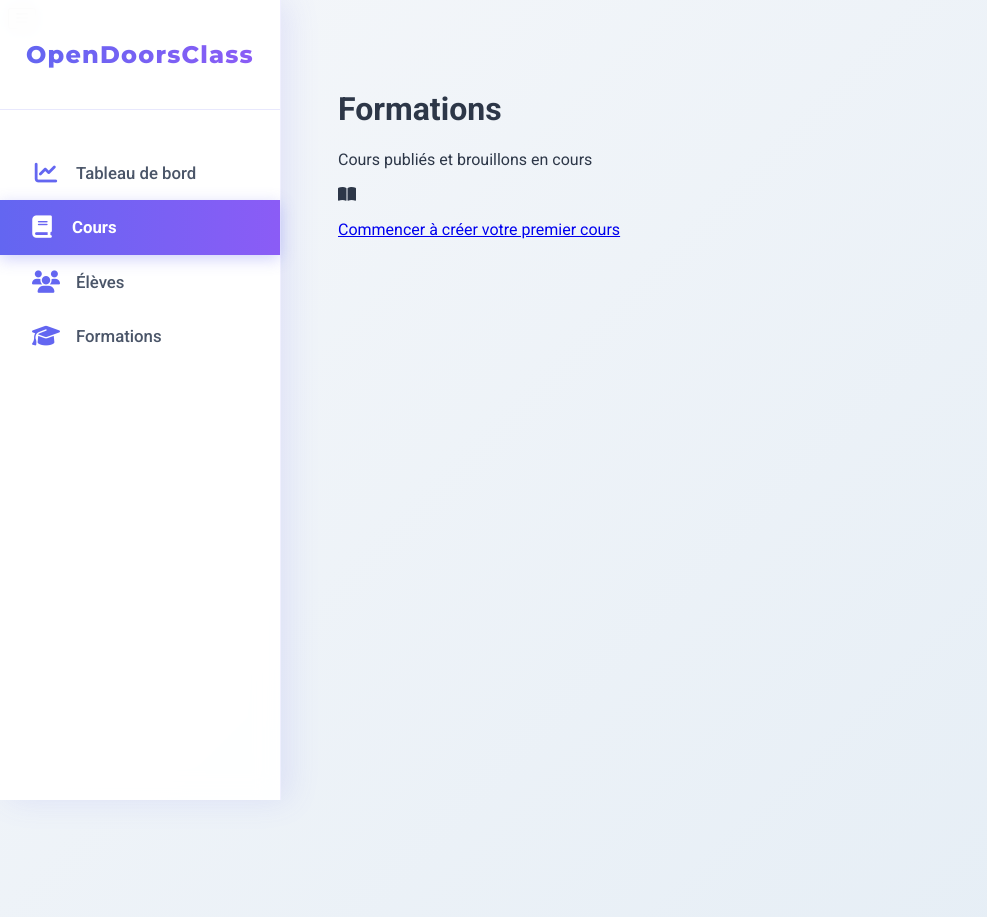
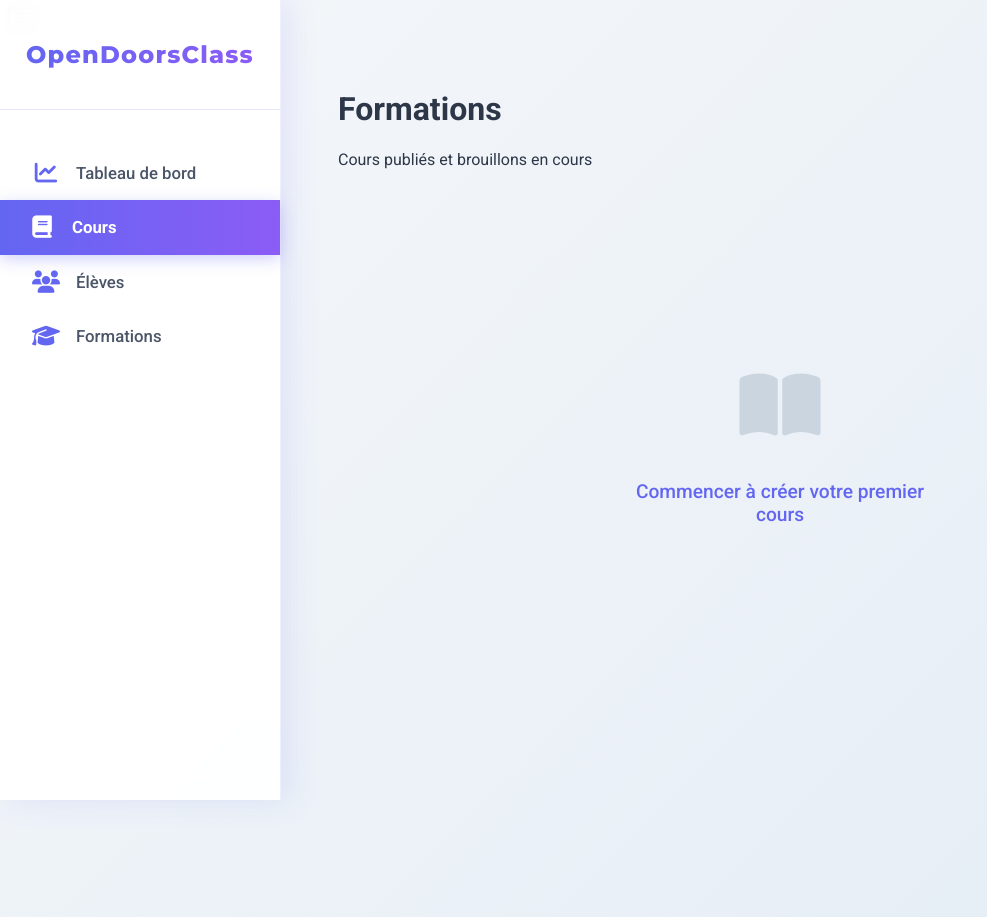
Before and after one commit to NathanLeFuturMillionaire/mrnathanenglish, a PHP site: page /mrnathan-english/app/views/admins/courses/listCourses.php in a window 1280 px wide. Shown: the whole page, without its empty margins (0-987 px from the left). Run offline with PHP 8.4, Linux system fonts and the light colour scheme.

Commit message:
style(course): style course creation and listing pages

```diff
--- a/public/css/admins/courses/listCourses.css
+++ b/public/css/admins/courses/listCourses.css
@@ -383,3 +383,44 @@ body {
         display: flex;
     }
 }
+
+.empty-state {
+    min-height: 60vh;
+    display: flex;
+    flex-direction: column;
+    align-items: center;
+    justify-content: center;
+    text-align: center;
+    color: #718096;
+    padding: 2rem;
+}
+
+.empty-state i {
+    font-size: 4.5rem;
+    margin-bottom: 1.25rem;
+    color: #cbd5e0;
+}
+
+.empty-state p {
+    font-size: 1.2rem;
+    font-weight: 500;
+    max-width: 320px;
+}
+
+.empty-state a {
+    display: inline-block;
+    color: #6366f1;
+    text-decoration: none;
+    text-align: center;
+    transition: .4s;
+}
+
+.empty-state a:hover {
+    color: #8b5cf6;
+    transition: .4s;
+}
+
+.course-description {
+    margin-top: -25px;
+    margin-bottom: 30px;
+}
```
Also changed, not shown: public/css/admins/courses/createCourse.css (+71 -0 lines).
